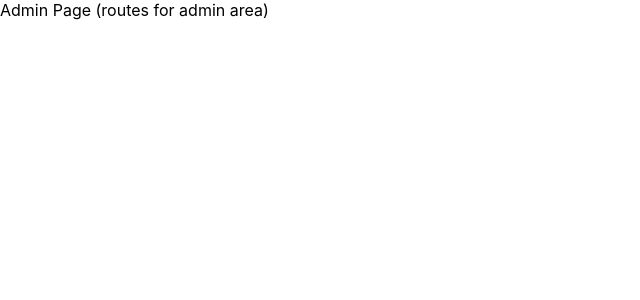
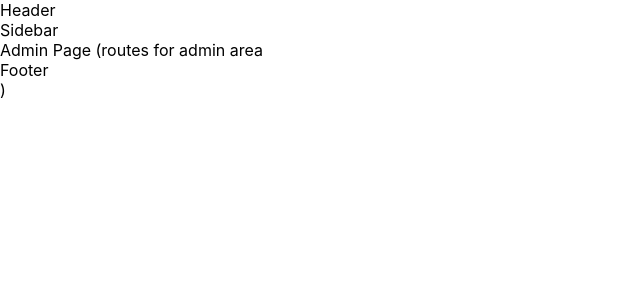
Before and after one commit to tbd-friends/PetHome, a React (Create React App) app in the folder src/view/ClientApp/: page /admin in a window 1280 px wide. Shown: the top 300 px of the page, without its empty margins (0-640 px from the left). Built offline with nearby package versions, Linux system fonts and the light colour scheme.

Commit message:
Basic set of unstyled components for admin layout

```diff
--- /dev/null
+++ b/src/view/ClientApp/src/areas/admin/components/footer/Footer.tsx
@@ -0,0 +1,3 @@
+import React from "react";
+
+export const Footer: React.FC = () => <div>Footer</div>;
--- /dev/null
+++ b/src/view/ClientApp/src/areas/admin/components/header/Header.tsx
@@ -0,0 +1,3 @@
+import React from "react";
+
+export const Header: React.FC = () => <div>Header</div>;
--- /dev/null
+++ b/src/view/ClientApp/src/areas/admin/components/layout/Layout.tsx
@@ -0,0 +1,17 @@
+import React from "react";
+import { Header } from "../header/Header";
+import { Sidebar } from "../sidebar/Sidebar";
+import { Footer } from "../footer/Footer";
+
+export const Layout: React.FC = ({ children }) => {
+  return (
+    <div>
+      <Header />
+      <div>
+        <Sidebar />
+        {children}
+      </div>
+      <Footer />
+    </div>
+  );
+};
--- /dev/null
+++ b/src/view/ClientApp/src/areas/admin/components/sidebar/Sidebar.tsx
@@ -0,0 +1,3 @@
+import React from "react";
+
+export const Sidebar: React.FC = () => <div>Sidebar</div>;
--- a/src/view/ClientApp/src/areas/admin/pages/AdminPage.tsx
+++ b/src/view/ClientApp/src/areas/admin/pages/AdminPage.tsx
@@ -1,5 +1,10 @@
 import React from "react";
+import { Layout } from "../components/layout/Layout";
 
 export const AdminPage: React.FC = () => {
-  return <div>Admin Page (routes for admin area)</div>;
+  return (
+    <div>
+      <Layout>Admin Page (routes for admin area</Layout>)
+    </div>
+  );
 };
--- /dev/null
+++ b/src/view/ClientApp/src/areas/admin/pages/animals/AnimalsPage.tsx
@@ -0,0 +1,3 @@
+import React from "react";
+
+export const AnimalsPage: React.FC = () => <div>Animals Page</div>;
```
